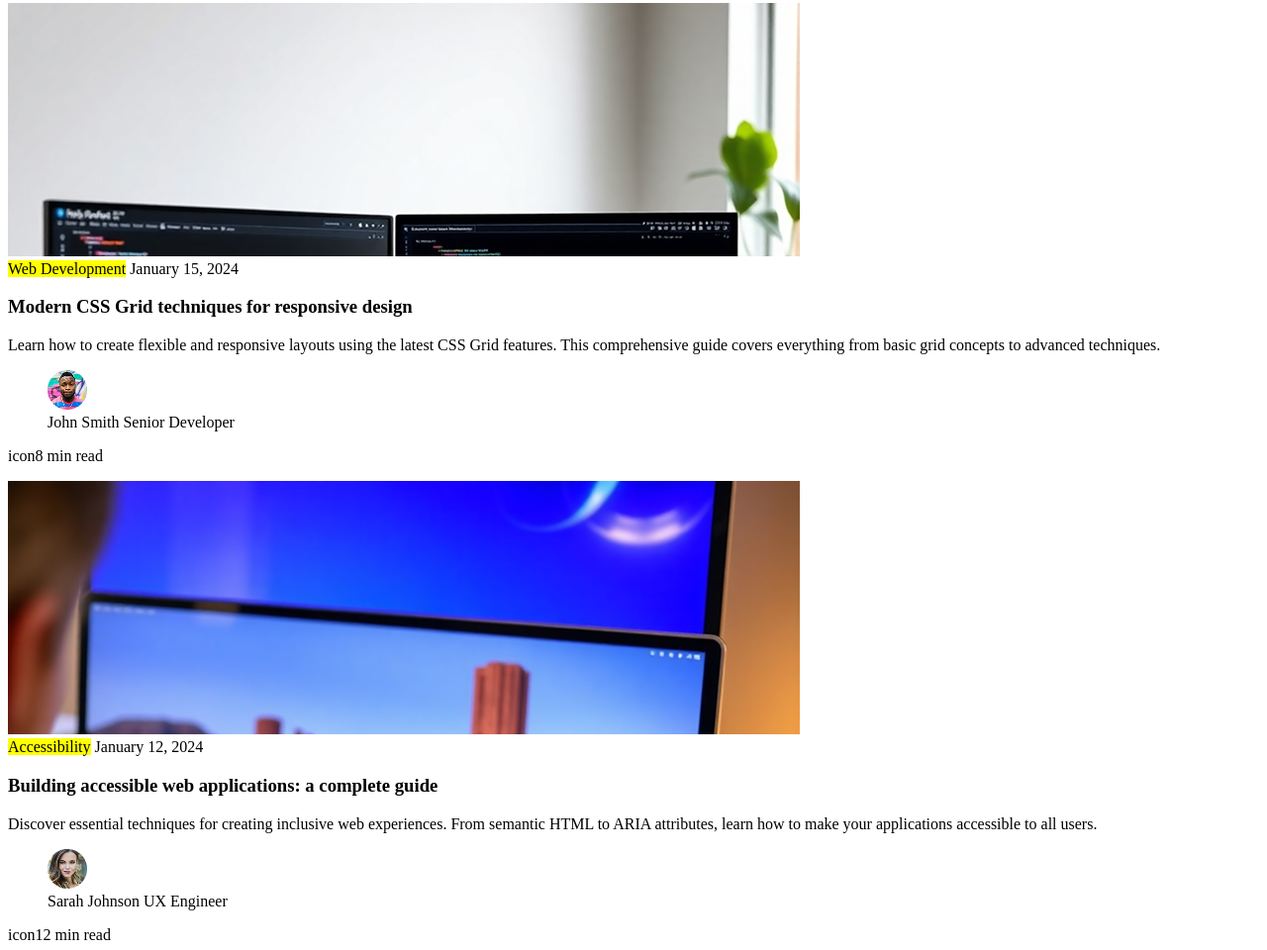
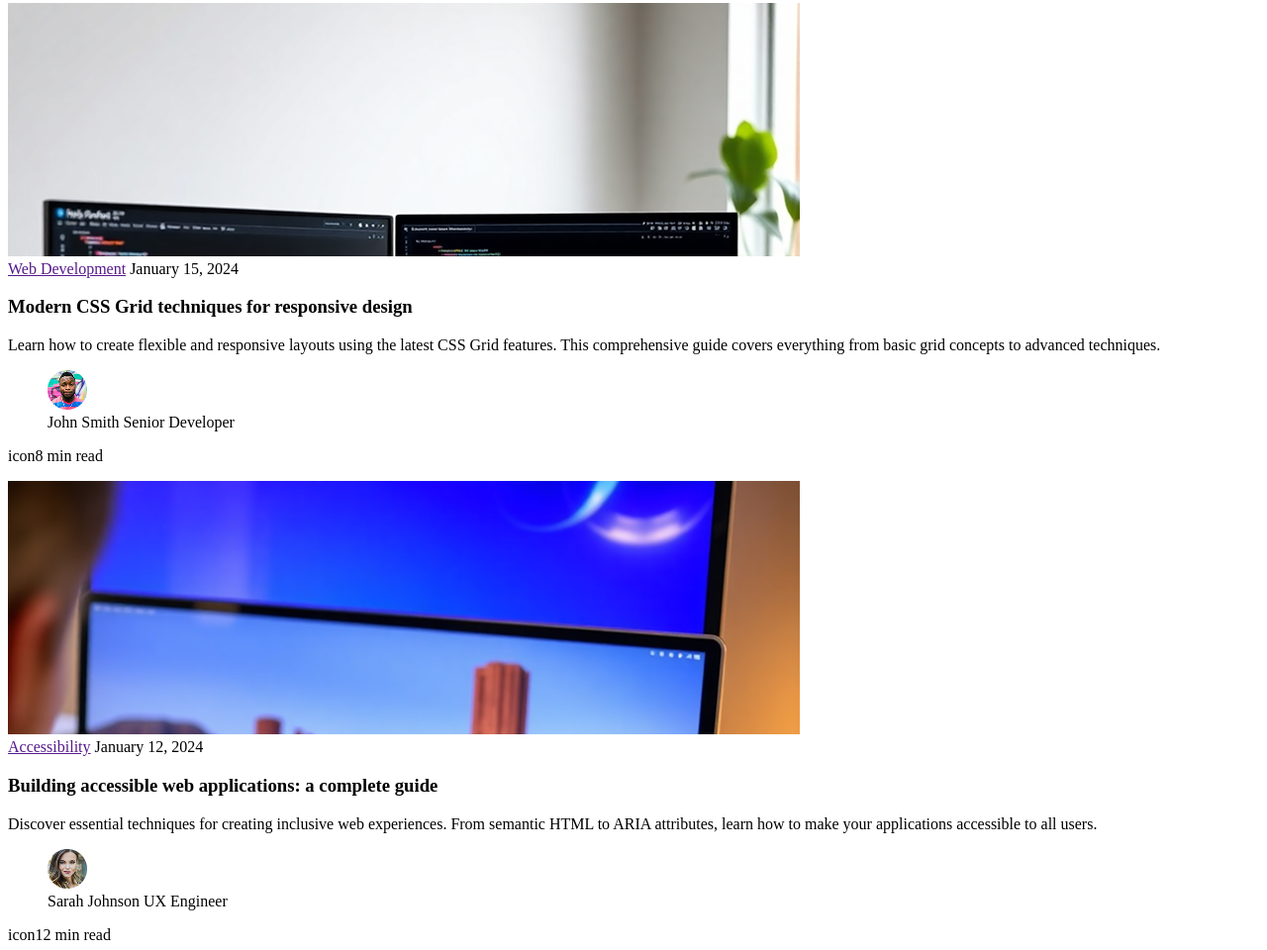
Before and after one commit to serfoll/lexicon-tech-blog, a plain HTML site: page index.html in a window 1280 px wide. Shown: the part 371-1331 px from the top of the page at 99% size. Drawn offline with Linux system fonts and the light colour scheme.

Commit message:
mark to anchor tag

```diff
--- a/index.html
+++ b/index.html
@@ -48,16 +48,14 @@
           <p>Latest insights and tutorials from our expert writers</p>
 
           <article>
-            <header>
             <img
               aria-hidden="true"
               src="./assets/images/article_1_img.png"
               alt=""
             />
-            </header>
             <main>
               <div>
-                <mark>Web Development</mark>
+                <a title="Web aevelopment articles" href="">Web Development</a>
                 <time datetime="2024-01-15">January 15, 2024</time>
               </div>
               <h3>Modern CSS Grid techniques for responsive design</h3>
@@ -83,16 +81,14 @@
           <!-- ARTICLE 1 END-->
 
           <article>
-            <header>
             <img
               aria-hidden="true"
               src="./assets/images/article_2_img.png"
               alt=""
             />
-            </header>
             <main>
               <div>
-                <mark href="">Accessibility</mark>
+                <a href="" title="Accessibility articles">Accessibility</a>
                 <time datetime="2024-01-12">January 12, 2024</time>
               </div>
               <h3>Building accessible web applications: a complete guide</h3>
```
Also changed, not shown: 1 other file. Lines whose indentation alone changed are shown as unchanged.
